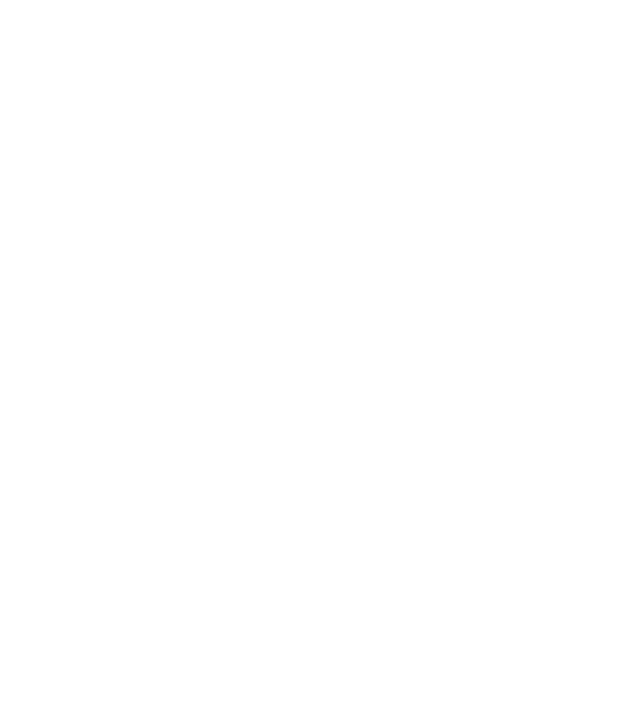
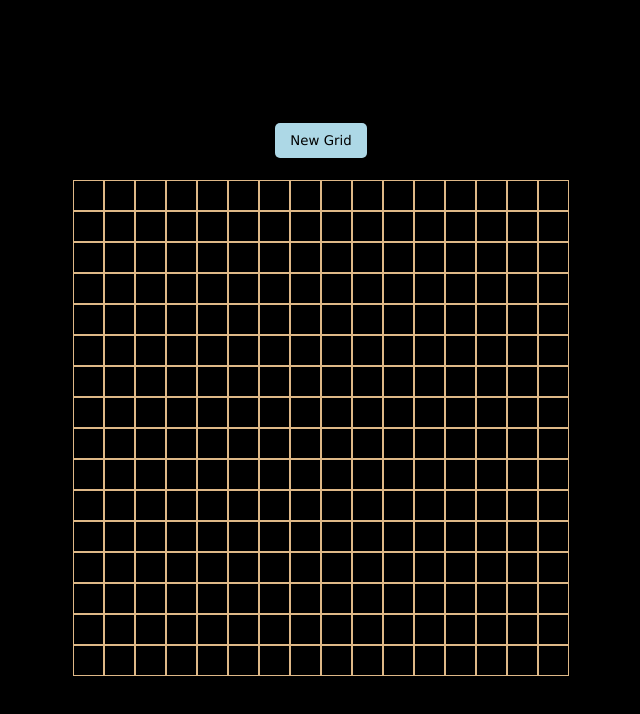
Before and after one commit to glad180r/odin-etch-a-sketch, a plain HTML site: page index.html in a window 1280 px wide. Shown: the whole page, without its empty margins (319-959 px from the left). Drawn offline with Linux system fonts and the light colour scheme.

Commit message:
Project Complete

```diff
--- a/index.html
+++ b/index.html
@@ -8,6 +8,7 @@
     <script src="main.js" defer></script>
 </head>
 <body>
-
+    <button class="new-grid-btn"> New Grid </button>
+    <div class="container"></div>
 </body>
 </html>
--- a/main.js
+++ b/main.js
@@ -0,0 +1,46 @@
+let NO_OF_ROWS = 16;
+let NO_OF_COLS = 16;
+
+const container = document.querySelector('.container');
+createGrid(NO_OF_ROWS, NO_OF_COLS);
+allowEtching();
+
+
+
+
+
+newGridBtn = document.querySelector('.new-grid-btn');
+newGridBtn.addEventListener('click', ()=>{
+    NO_OF_ROWS = prompt('Number of squares per side of grid (max. 100): ');
+    NO_OF_ROWS = NO_OF_ROWS > 100 ? 100 : NO_OF_ROWS;
+    NO_OF_COLS = NO_OF_ROWS;
+    container.innerHTML = '';
+    createGrid(NO_OF_ROWS, NO_OF_COLS);
+    container.style.gridTemplateColumns = `repeat(${NO_OF_ROWS}, 1fr)`
+    allowEtching();
+})
+
+
+// Function Definitions
+function createGrid(NO_OF_ROWS, NO_OF_COLS){
+    for(let row = 0; row < NO_OF_ROWS; row++){
+        for(let col = 0; col < NO_OF_COLS; col++){
+           let gridItem = document.createElement('div');
+           gridItem.classList.add('grid-item');
+           gridItem.setAttribute('id',`${row}-${col}`)
+           container.appendChild(gridItem);
+        }
+       }
+}
+
+
+function allowEtching(){
+    let gridItems = document.querySelectorAll('.grid-item')
+    gridItems = Array.from(gridItems);
+
+    gridItems.forEach((item)=>{
+        item.addEventListener('mouseover', () => {
+            item.style.backgroundColor = 'lightblue';
+        })
+    })
+}
--- a/style.css
+++ b/style.css
@@ -0,0 +1,48 @@
+*{
+    margin: 0;
+    padding: 0;
+    box-sizing: border-box;
+}
+
+body{
+    height: 100vh;
+    width: 100vw;
+    display: flex;
+    flex-direction: column;
+    align-items: center;
+    justify-content: center;
+    background-color: black;
+    gap: 20px;
+}
+
+button{
+    font-family: 'Lucida Sans', 'Lucida Sans Regular', 'Lucida Grande', 'Lucida Sans Unicode', Geneva, Verdana, sans-serif;
+    padding: 10px 15px;
+    border-radius: 5px;
+    border: none;
+    background-color: lightblue;
+    color: black;
+}
+
+
+button:hover{
+    background-color: burlywood;
+    cursor: pointer;
+}
+
+.container{
+    display: grid;
+    border: 2.5px solid black;
+    width: 500px;
+    height: 500px;
+    grid-template-columns: repeat(16, 1fr);
+}
+
+.grid-item{
+    border: 1px solid burlywood;
+}
+
+
+.grid-item.hovered{
+    background-color: green;
+}
```
